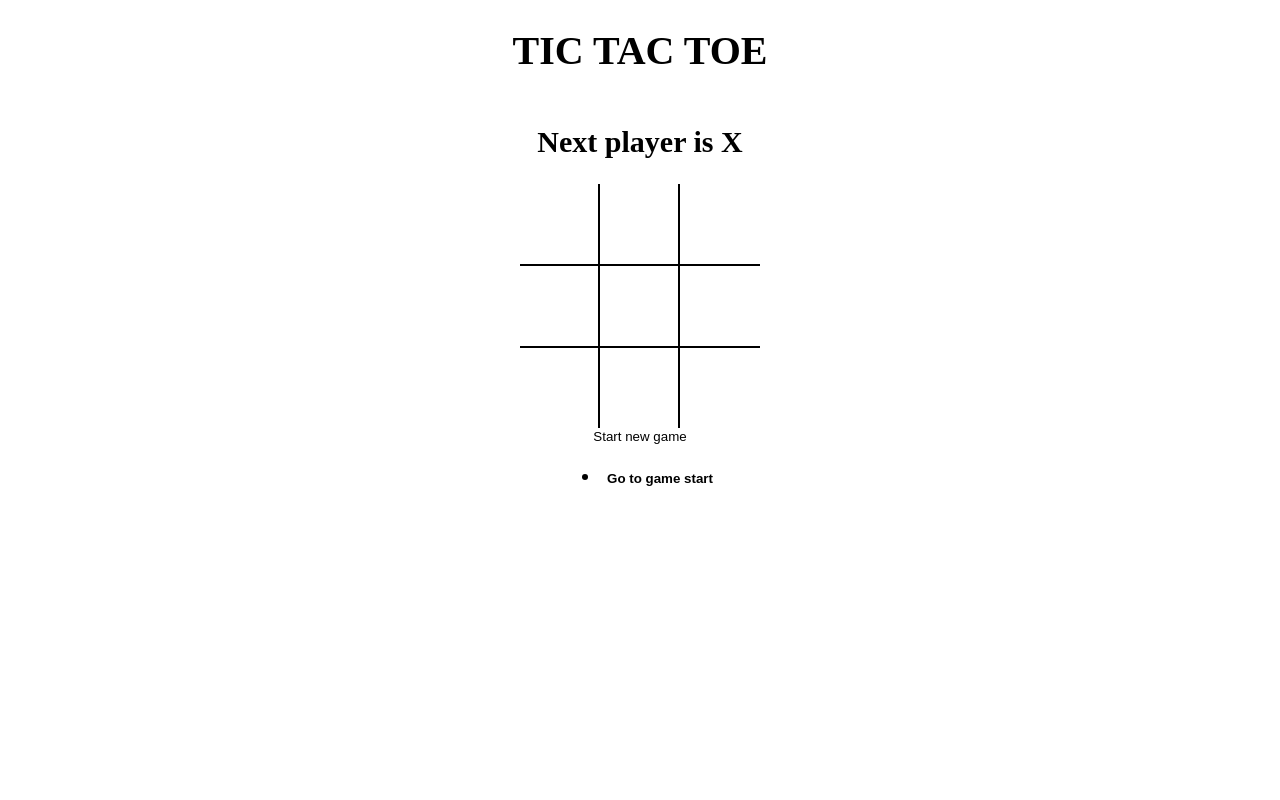
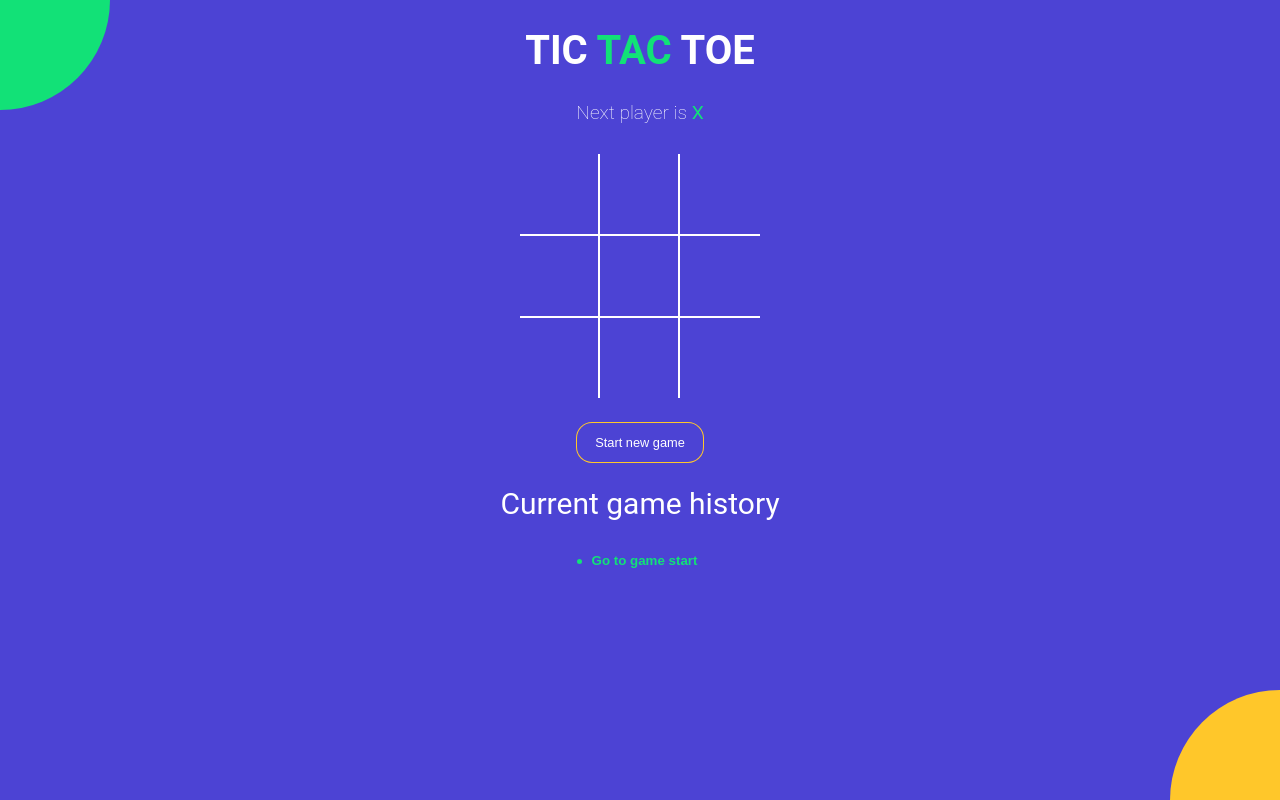
Before and after one commit to akhilesh-s/tictactoe, a React (Vite) app: page / in a window 1280 px wide. Built offline with nearby package versions, Linux system fonts and the light colour scheme.

Commit message:
added styles

```diff
--- a/src/App.js
+++ b/src/App.js
@@ -48,17 +48,25 @@
 
   return (
     <div className="app">
-      <h1>TIC TAC TOE</h1>
+      <h1>
+        TIC <span className="text-green">TAC</span> TOE
+      </h1>
       <StatusMessage winner={winner} current={current} />
       <Board
         board={current.board}
         handleSquareClick={handleSquareClick}
         winningSquares={winningSquares}
       />
-      <button type="button" onClick={onNewGame}>
+      <button
+        type="button"
+        onClick={onNewGame}
+        className={`btn-reset ${winner ? 'active' : ''}`}
+      >
         Start new game
       </button>
+      <h2 style={{ fontWeight: 'normal' }}>Current game history</h2>
       <History history={history} moveTo={moveTo} currentMove={currentMove} />
+      <div className="bg-balls" />
     </div>
   );
 };
--- a/src/components/Board.jsx
+++ b/src/components/Board.jsx
@@ -1,12 +1,15 @@
 import React from 'react';
 import Square from './Square';
 
-const Board = ({ board, handleSquareClick }) => {
+const Board = ({ board, handleSquareClick, winningSquares }) => {
   const renderSquare = position => {
+    const isWinningSquare = winningSquares.includes(position);
+
     return (
       <Square
         value={board[position]}
         onClick={() => handleSquareClick(position)}
+        isWinningSquare={isWinningSquare}
       />
     );
   };
--- a/src/components/History.js
+++ b/src/components/History.js
@@ -2,14 +2,13 @@
 
 const History = ({ history, moveTo, currentMove }) => {
   return (
-    <ul>
+    <div className="history-wrapper">
+      <ul className="history">
         {history.map((_, move) => {
           return (
             <li key={move}>
               <button
-              style={{
-                fontWeight: move === currentMove ? 'bold' : 'normal',
-              }}
+                className={`btn-move ${move === currentMove ? 'active' : ''}`}
                 type="button"
                 onClick={() => {
                   moveTo(move);
@@ -21,6 +20,7 @@
           );
         })}
       </ul>
+    </div>
   );
 };
 
--- a/src/components/Square.jsx
+++ b/src/components/Square.jsx
@@ -4,9 +4,10 @@
   return (
     <button
       type="button"
-      className="square"
       onClick={onClick}
-      style={{ fontWeight: isWinningSquare ? 'bold' : 'normal' }}
+      className={`square ${isWinningSquare ? 'winning' : ''} ${
+        value === 'X' ? 'text-green' : 'text-orange'
+      }`}
     >
       {value}
     </button>
--- a/src/components/StatusMessage.jsx
+++ b/src/components/StatusMessage.jsx
@@ -4,13 +4,30 @@
   const noMovesLeft = current.board.every(el => el !== null);
 
   return (
-    <h2>
-      {winner && `Winner is ${winner}`}
-      {!winner &&
-        !noMovesLeft &&
-        `Next player is ${current.isXNext ? 'X' : 'O'}`}
-      {!winner && noMovesLeft && 'X and O tied'}
-    </h2>
+    <div className="status-message">
+      {winner && (
+        <>
+          Winner is{' '}
+          <span className={winner === 'X' ? 'text-green' : 'text-orange'}>
+            {winner}
+          </span>
+        </>
+      )}
+      {!winner && !noMovesLeft && (
+        <>
+          Next player is{' '}
+          <span className={current.isXNext ? 'text-green' : 'text-orange'}>
+            {current.isXNext ? 'X' : 'O'}{' '}
+          </span>
+        </>
+      )}
+      {!winner && noMovesLeft && (
+        <>
+          <span className="text-green">X</span> and{' '}
+          <span className="text-orange">O</span> tied
+        </>
+      )}
+    </div>
   );
 };
 
--- a/src/styles/root.scss
+++ b/src/styles/root.scss
@@ -1,4 +1,11 @@
+$green: #12e177;
+$orange: #ffc72a;
+$blue: #4c43d4;
+
 body {
+  font-family: 'Roboto', sans-serif;
+  background-color: $blue;
+  color: #fff;
   padding: 0;
   margin: 0;
 }
@@ -19,18 +26,83 @@
   align-items: center;
 }
 
+.text-green {
+  color: $green;
+}
+
+.text-orange {
+  color: $orange;
+}
+
+.history-wrapper {
+  width: 300px;
+  text-align: center;
+  margin-bottom: 20px;
+  .history {
+    display: inline-block;
+    padding: 0;
+    margin: 0;
+    li {
+      list-style: none;
+      text-align: left;
+      &:before {
+        content: '';
+        border-radius: 50%;
+        display: inline-block;
+        height: 5px;
+        width: 5px;
+        background-color: $green;
+        margin-right: 4px;
+        margin-bottom: 1px;
+      }
+
+      .btn-move {
+        color: #fff;
+        &.active {
+          font-weight: bold;
+          color: $green;
+        }
+      }
+    }
+  }
+}
+
+.status-message {
+  margin-bottom: 30px;
+  font-size: 1.2rem;
+  font-weight: lighter;
+  span {
+    font-weight: normal;
+  }
+}
+
+.btn-reset {
+  font-size: 0.8rem;
+  color: #fff;
+  border-radius: 15px;
+  padding: 12px 18px;
+  margin-top: 25px;
+  transition: all 0.2s;
+  background-color: $blue;
+  box-shadow: 0px 0px 0px 1px $orange;
+  &.active {
+    background-color: $orange;
+    box-shadow: none;
+  }
+}
+
 .board {
   .board-row {
     display: flex;
     flex-direction: row;
-      border-bottom: 2px solid #000;
+    border-bottom: 2px solid #fff;
     &:last-child {
       border-bottom: none;
     }
     .square {
       width: 80px;
       height: 80px;
-        border-right: 2px solid #000;
+      border-right: 2px solid #fff;
       font-size: 2.5rem;
       padding: 0;
       overflow: hidden;
@@ -38,6 +110,63 @@
       &:last-child {
         border-right: none;
       }
+      &.winning {
+        animation: scaleText 1.4s infinite;
+        @keyframes scaleText {
+          0% {
+            transform: 2.5rem;
+          }
+          50% {
+            font-size: 3.5rem;
+          }
+          100% {
+            font-size: 2.5rem;
           }
         }
       }
+    }
+  }
+}
+
+.bg-balls {
+  position: fixed;
+  top: 0;
+  left: 0;
+  right: 0;
+  bottom: 0;
+  min-width: 100%;
+  z-index: -1;
+
+  &:before,
+  &:after {
+    content: '';
+    position: absolute;
+    width: 150px;
+    height: 150px;
+    border-radius: 50%;
+  }
+
+  &:before {
+    background-color: $orange;
+    right: -75px;
+    bottom: -75px;
+    @media screen and (min-width: 476px) {
+      width: 220px;
+      height: 220px;
+      right: -110px;
+      bottom: -110px;
+    }
+  }
+
+  &:after {
+    background-color: $green;
+    top: -75px;
+    left: -75px;
+    @media screen and (min-width: 476px) {
+      width: 220px;
+      height: 220px;
+      top: -110px;
+      left: -110px;
+    }
+  }
+}
```
Lines whose indentation alone changed are shown as unchanged.
